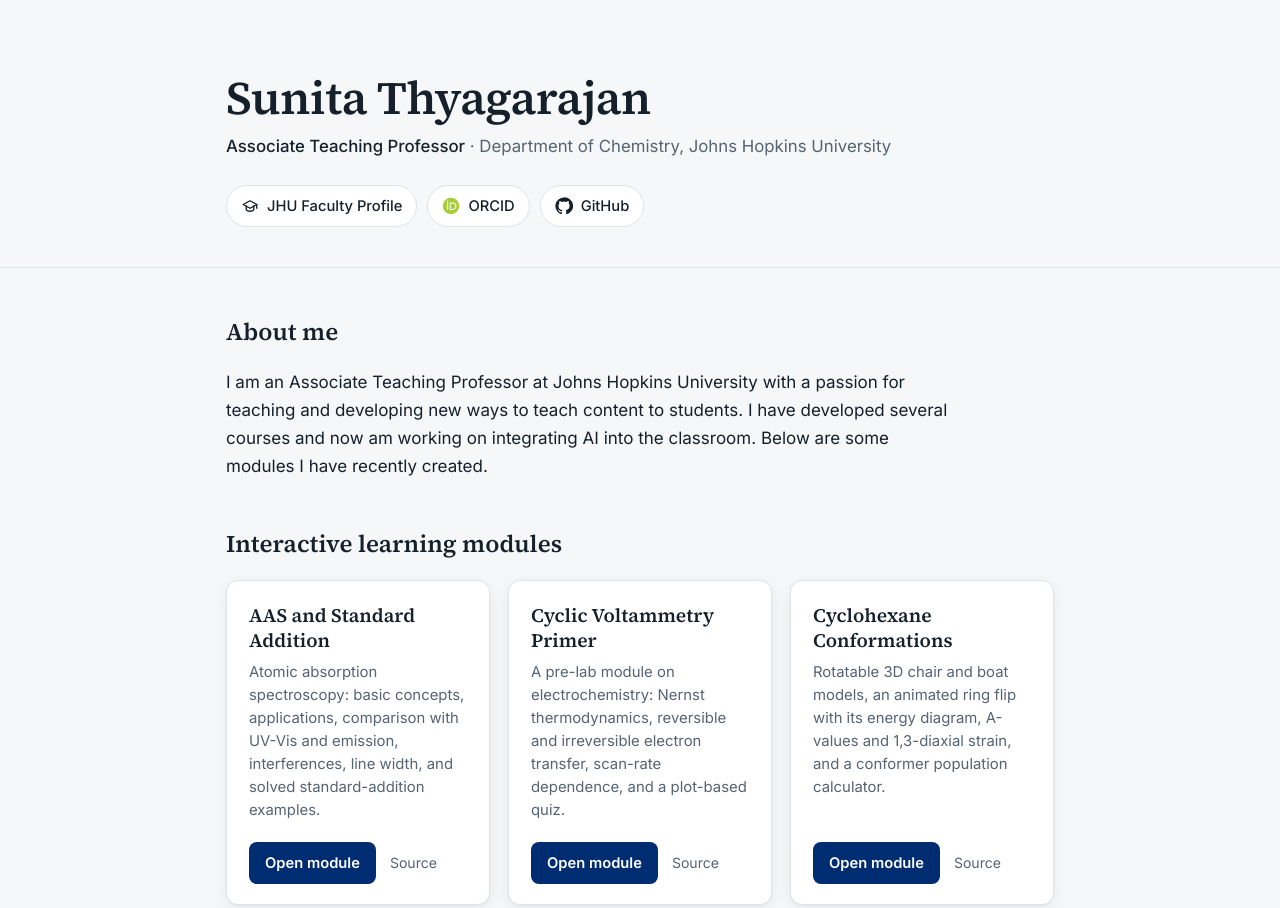
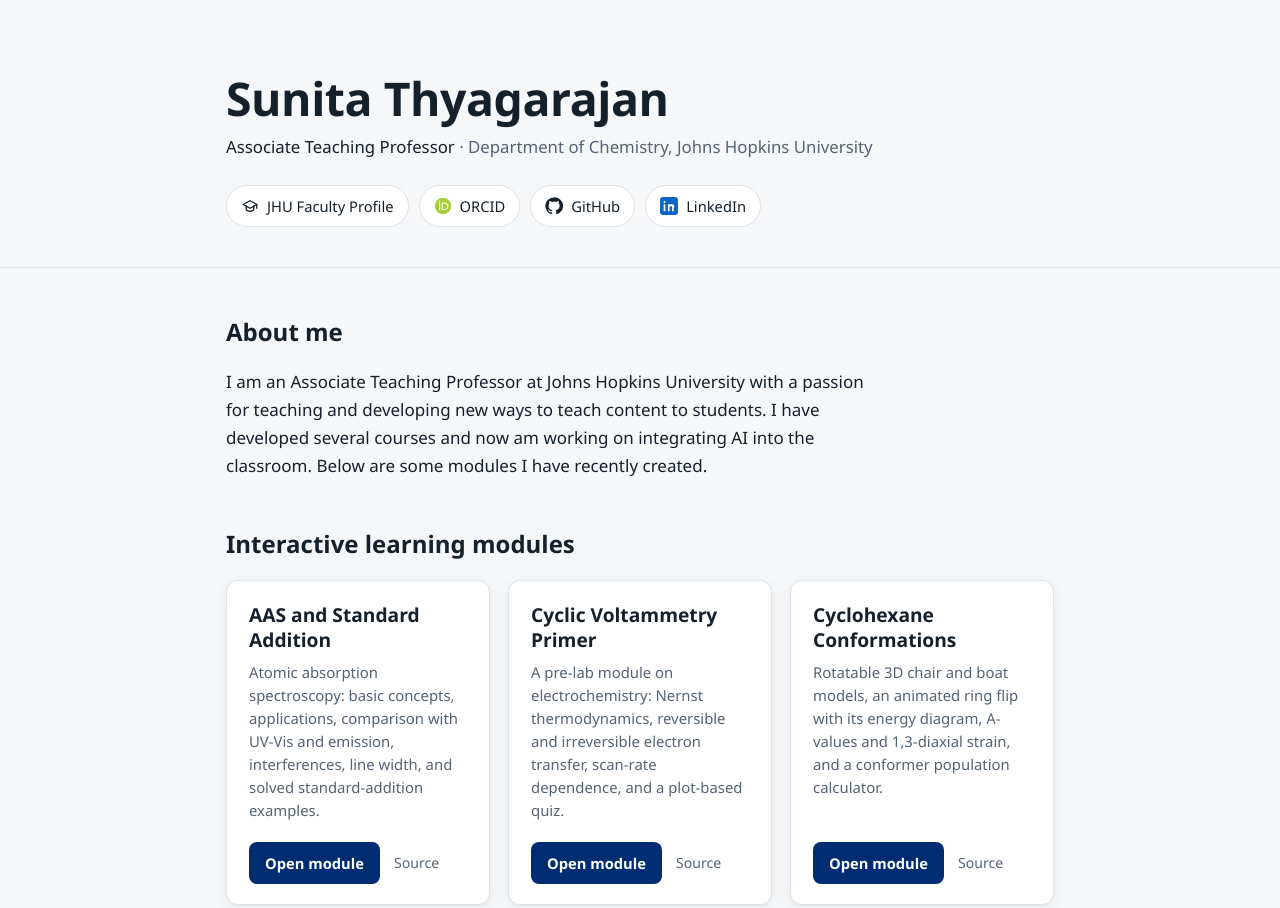
Before and after one commit to sunitathyagarajan/sunitathyagarajan.github.io, a plain HTML site: page index.html in a window 1280 px wide. Shown: the top 908 px of the page. Drawn offline with Linux system fonts and the light colour scheme.

Commit message:
changed font and added linkedin link

```diff
--- a/index.html
+++ b/index.html
@@ -5,9 +5,6 @@
 <meta name="viewport" content="width=device-width, initial-scale=1">
 <title>Sunita Thyagarajan</title>
 <meta name="description" content="Sunita Thyagarajan, Associate Teaching Professor of Chemistry at Johns Hopkins University. Interactive chemistry learning modules.">
-<link rel="preconnect" href="https://fonts.googleapis.com">
-<link rel="preconnect" href="https://fonts.gstatic.com" crossorigin>
-<link href="https://fonts.googleapis.com/css2?family=Source+Serif+4:opsz,wght@8..60,400;8..60,600&family=Inter:wght@400;500;600&display=swap" rel="stylesheet">
 <style>
 :root{
   --bg:#f6f7f9;
@@ -19,8 +16,8 @@
   --accent-ink:#ffffff;
   --accent-soft:#e8eef8;
   --shadow:0 1px 2px rgba(16,24,40,.04), 0 4px 16px rgba(16,24,40,.06);
-  --serif:"Source Serif 4", Georgia, "Times New Roman", serif;
-  --sans:Inter, system-ui, -apple-system, "Segoe UI", Roboto, Arial, sans-serif;
+  --serif:"Segoe UI", system-ui, -apple-system, "Helvetica Neue", Arial, sans-serif;
+  --sans:"Segoe UI", system-ui, -apple-system, "Helvetica Neue", Arial, sans-serif;
 }
 @media (prefers-color-scheme: dark){
   :root:not([data-theme="light"]){
@@ -161,6 +158,12 @@ footer{border-top:1px solid var(--line);padding:24px 0 40px;color:var(--muted);f
           GitHub
         </a>
       </li>
+      <li>
+        <a href="https://www.linkedin.com/in/sunita-thyagarajan-4aa2333/" target="_blank" rel="noopener">
+          <svg viewBox="0 0 24 24" aria-hidden="true"><rect width="24" height="24" rx="4" fill="#0a66c2"/><path fill="#fff" d="M7.1 9.6H4.9V19h2.2V9.6ZM6 5.3a1.3 1.3 0 1 0 0 2.6 1.3 1.3 0 0 0 0-2.6Zm13.1 8.4c0-2.6-.6-4.3-3.6-4.3-1.4 0-2.4.8-2.8 1.5V9.6h-2.1V19h2.2v-4.7c0-1.2.2-2.4 1.8-2.4 1.5 0 1.5 1.4 1.5 2.5V19h2.2v-5.3Z"/></svg>
+          LinkedIn
+        </a>
+      </li>
     </ul>
   </div>
 </header>
```
